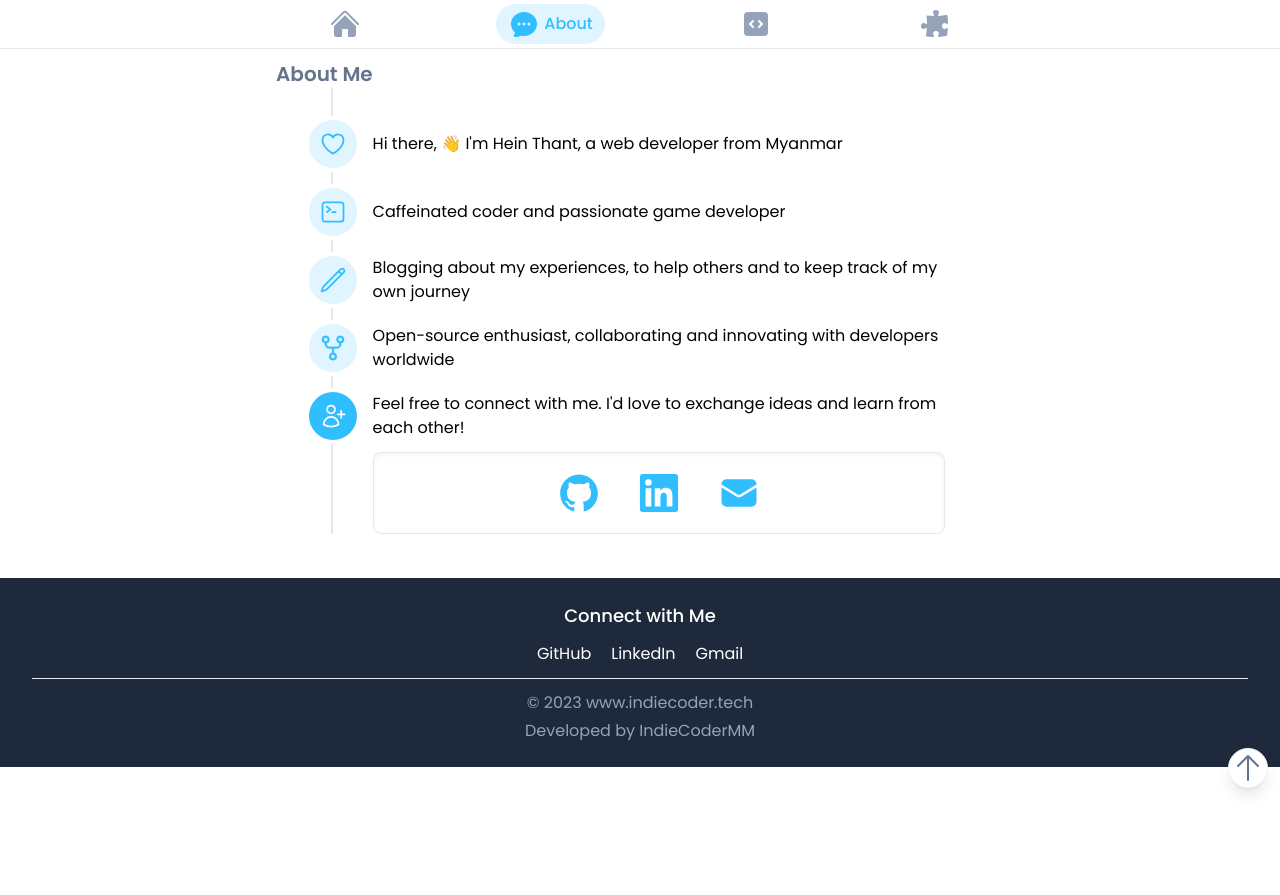
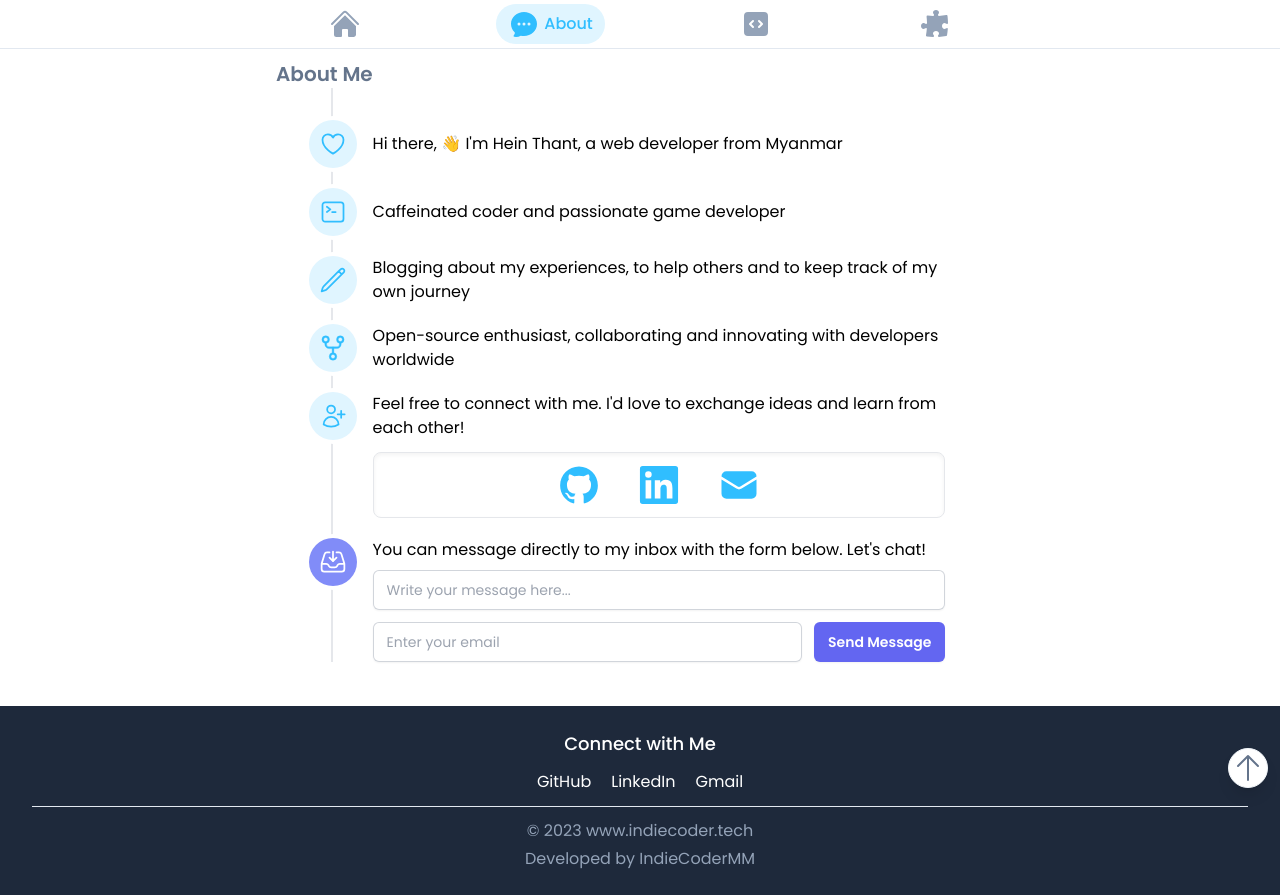
Before and after one commit to IndieCoderMM/indiecoder-blog, a Next.js app: page /about in a window 1280 px wide. Before the commit the page ends 800 px from the top, so only its background shows below. Built offline with nearby package versions, Linux system fonts and the light colour scheme.

Commit message:
Add comment widget and contact form

```diff
--- a/app/about/page.tsx
+++ b/app/about/page.tsx
@@ -1,6 +1,7 @@
 import { AboutMe, SocialLinks } from '@/constants';
 import Link from 'next/link';
-import { UserPlusIcon } from '@heroicons/react/24/outline';
+import { InboxArrowDownIcon, UserPlusIcon } from '@heroicons/react/24/outline';
+import ContactForm from '@/components/ContactForm';
 
 const AboutPage = () => {
   const iconStyle =
@@ -18,15 +19,15 @@ const AboutPage = () => {
           </li>
         ))}
         <li className="flex gap-4">
-          <div className={iconStyle + ' bg-accent-color'}>
-            <UserPlusIcon className="w-7 h-7 text-white" />
+          <div className={iconStyle + ' bg-accent-color-light'}>
+            <UserPlusIcon className="w-7 h-7 text-accent-color" />
           </div>
           <div>
-            <p className="text-l">
+            <p>
               Feel free to connect with me. I&apos;d love to exchange ideas and
               learn from each other!
             </p>
-            <div className="flex items-center justify-center shadow-inner gap-10 py-5 px-2 text-3xl border rounded-lg mt-3">
+            <div className="flex items-center justify-center shadow-inner md:gap-10 p-3 text-3xl border rounded-lg mt-3">
               {SocialLinks.map((link) => (
                 <Link
                   href={link.href}
@@ -35,10 +36,22 @@ const AboutPage = () => {
                   className="transition duration-100 hover:scale-110"
                 >
                   <span className="sr-only">{link.name}</span>
-                  <link.icon className="w-10 h-10 fill-accent-color stroke-none" />
+                  <link.icon className="w-10 h-10 fill-accent-color stroke-none hover:fill-indigo-400" />
                 </Link>
               ))}
             </div>
+          </div>
+        </li>
+        <li className="flex gap-4 ">
+          <div className={iconStyle + ' bg-indigo-400'}>
+            <InboxArrowDownIcon className="w-7 h-7 text-white" />
+          </div>
+          <div className="flex-1">
+            <p>
+              You can message directly to my inbox with the form below. Let's
+              chat!
+            </p>
+            <ContactForm />
           </div>
         </li>
       </ul>
--- a/app/globals.css
+++ b/app/globals.css
@@ -42,6 +42,14 @@ body {
   @apply text-slate-500 text-xl font-semibold;
 }
 
+.inputField {
+  @apply block w-full rounded-md border-0 px-3.5 py-2 text-gray-900 shadow-sm ring-1 ring-inset ring-gray-300 placeholder:text-gray-400 focus:ring-2 focus:ring-inset focus:ring-blue-500 sm:text-sm sm:leading-6;
+}
+
+.primaryBtn {
+  @apply flex-none rounded-md bg-indigo-500 px-3.5 py-2.5 text-sm font-semibold text-white shadow-sm hover:bg-indigo-400 focus-visible:outline focus-visible:outline-2 focus-visible:outline-offset-2 focus-visible:outline-indigo-500;
+}
+
 .expandLink::before {
   content: '';
   position: absolute;
--- a/app/posts/[slug]/page.tsx
+++ b/app/posts/[slug]/page.tsx
@@ -1,8 +1,10 @@
 import Markdown from 'markdown-to-jsx';
+import Image from 'next/image';
+
 import { getPostDetails, getPosts } from '@/services';
+import CommentWidget from '@/components/CommentWidget';
+import { BookOpenIcon, CalendarDaysIcon } from '@heroicons/react/24/outline';
 import formatDate from '@/utils/formatDate';
-import Image from 'next/image';
-import { BookOpenIcon, CalendarDaysIcon } from '@heroicons/react/24/outline';
 import calculateReadingTime from '@/utils/calculateReadingTime';
 
 export const generateStaticParams = async () => {
@@ -15,6 +17,7 @@ const PostPage = async (props: any) => {
   const post = await getPostDetails(slug);
 
   return (
+    <>
       <article>
         <header className="border-b border-slate-400 mb-5">
           <h1 className="text-3xl font-bold text-center">{post.title}</h1>
@@ -57,6 +60,8 @@ const PostPage = async (props: any) => {
           <Markdown>{post.content}</Markdown>
         </section>
       </article>
+      <CommentWidget />
+    </>
   );
 };
 
--- a/components/CommentForm.tsx
+++ /dev/null
@@ -1,99 +0,0 @@
-'use client';
-
-import { useRef, useState } from 'react';
-
-const CommentForm = () => {
-  const [error, setError] = useState(false);
-  const [localStorage, setLocalStorage] = useState(null);
-  const [showSuccess, setShowSuccess] = useState(false);
-
-  const commentRef = useRef<HTMLTextAreaElement>(null);
-  const nameRef = useRef<HTMLInputElement>(null);
-  const emailRef = useRef<HTMLInputElement>(null);
-  const storeDataRef = useRef<HTMLInputElement>(null);
-
-  const handleCommentSubmit = () => {
-    setError(false);
-    const comment = commentRef.current?.value;
-    const name = nameRef.current?.value;
-    const email = emailRef.current?.value;
-    const storeData = storeDataRef.current?.checked;
-
-    if (!comment || !name || !email) {
-      setError(true);
-      return;
-    }
-
-    const commentObj = { name, email, body: comment };
-
-    if (storeData) {
-      window.localStorage.setItem('name', name);
-      window.localStorage.setItem('email', email);
-    } else {
-      window.localStorage.removeItem('name');
-      window.localStorage.removeItemItem('email');
-    }
-  };
-
-  return (
-    <div>
-      <h3 className="text-xl mb-8 font-semibold border-b pb-4">Comment Form</h3>
-      <div className="grid grid-cols-1 gap-4 mb-4">
-        <textarea
-          ref={commentRef}
-          className="p-4 outline-none w-full rounded-sm"
-          placeholder="comment"
-          name="comment"
-        />
-      </div>
-      <div className="grid grid-cols-1 lg:grid-cols-2 gap-4 mb-4">
-        <input
-          type="text"
-          name="name"
-          placeholder="Name"
-          ref={nameRef}
-          className="px-4 outline-none w-full rounded-sm"
-        />
-        <input
-          type="email"
-          name="email"
-          placeholder="Email"
-          ref={emailRef}
-          className="px-4 outline-none w-full rounded-sm"
-        />
-      </div>
-      <div className="grid grid-cols-1 gap-4 mb-4">
-        <div>
-          <input
-            type="checkbox"
-            name="storeData"
-            id="storeData"
-            ref={storeDataRef}
-          />
-          <label htmlFor="storeData" className="text-gray-500 cursor-pointer">
-            Save my name and email
-          </label>
-        </div>
-      </div>
-      {error && (
-        <p className="text-xs text-red-500">All fields are required!</p>
-      )}
-      <div className="mt-8">
-        <button
-          type="button"
-          onClick={handleCommentSubmit}
-          className="transition duration-500 ease hover:bg-blue-600 inline-block bg-pink-600 rounded-full text-lg px-8 py-3 cursor-pointer"
-        >
-          Post
-        </button>
-        {showSuccess && (
-          <span className="text-xl float-right font-semibold mt-3 text-green">
-            Comment submitted!
-          </span>
-        )}
-      </div>
-    </div>
-  );
-};
-
-export default CommentForm;
--- /dev/null
+++ b/components/CommentWidget.tsx
@@ -0,0 +1,26 @@
+'use client';
+
+import Giscus from '@giscus/react';
+
+const REPO_NAME = 'IndieCoderMM/indiecoder-blog';
+const REPO_ID = process.env.NEXT_PUBLIC_REPO_ID || '';
+const CATEGORY_ID = process.env.NEXT_PUBLIC_CATEGORY_ID || '';
+
+export default function CommentWidget() {
+  return (
+    <Giscus
+      id="comments"
+      repo={REPO_NAME}
+      repoId={REPO_ID}
+      category="Announcements"
+      categoryId={CATEGORY_ID}
+      mapping="pathname"
+      reactionsEnabled="1"
+      emitMetadata="0"
+      inputPosition="top"
+      theme="light"
+      lang="en"
+      loading="lazy"
+    />
+  );
+}
--- /dev/null
+++ b/components/ContactForm.tsx
@@ -0,0 +1,40 @@
+const ContactForm = () => {
+  return (
+    <div>
+      <div>
+        <label htmlFor="message-input" className="sr-only">
+          Message
+        </label>
+        <div className="mt-2">
+          <input
+            type="text"
+            name="message-input"
+            id="message-input"
+            required
+            placeholder="Write your message here..."
+            className="inputField"
+          />
+        </div>
+      </div>
+      <div className="mt-3 flex flex-col md:flex-row gap-3">
+        <label htmlFor="email-address" className="sr-only">
+          Email address
+        </label>
+        <input
+          id="email-address"
+          name="email"
+          type="email"
+          autoComplete="email"
+          required
+          className="inputField"
+          placeholder="Enter your email"
+        />
+        <button type="submit" className="primaryBtn">
+          Send Message
+        </button>
+      </div>
+    </div>
+  );
+};
+
+export default ContactForm;
--- a/package.json
+++ b/package.json
@@ -9,6 +9,8 @@
     "lint": "next lint"
   },
   "dependencies": {
+    "@formspree/react": "^2.4.4",
+    "@giscus/react": "^2.3.0",
     "@heroicons/react": "^2.0.18",
     "@types/node": "20.3.3",
     "@types/react": "18.2.14",
```
Also changed, not shown: 1 other file (tests, documents, lock files or other folders). Lines whose indentation alone changed are shown as unchanged.
